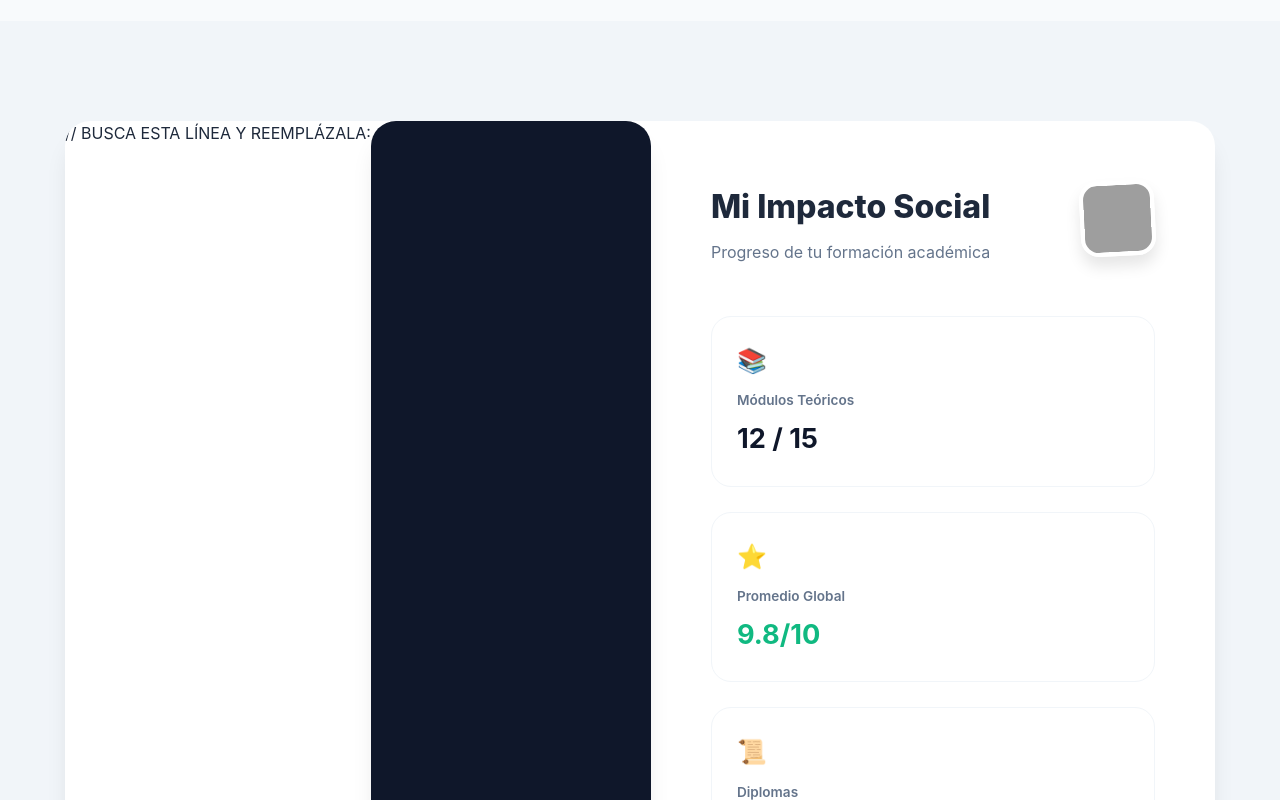
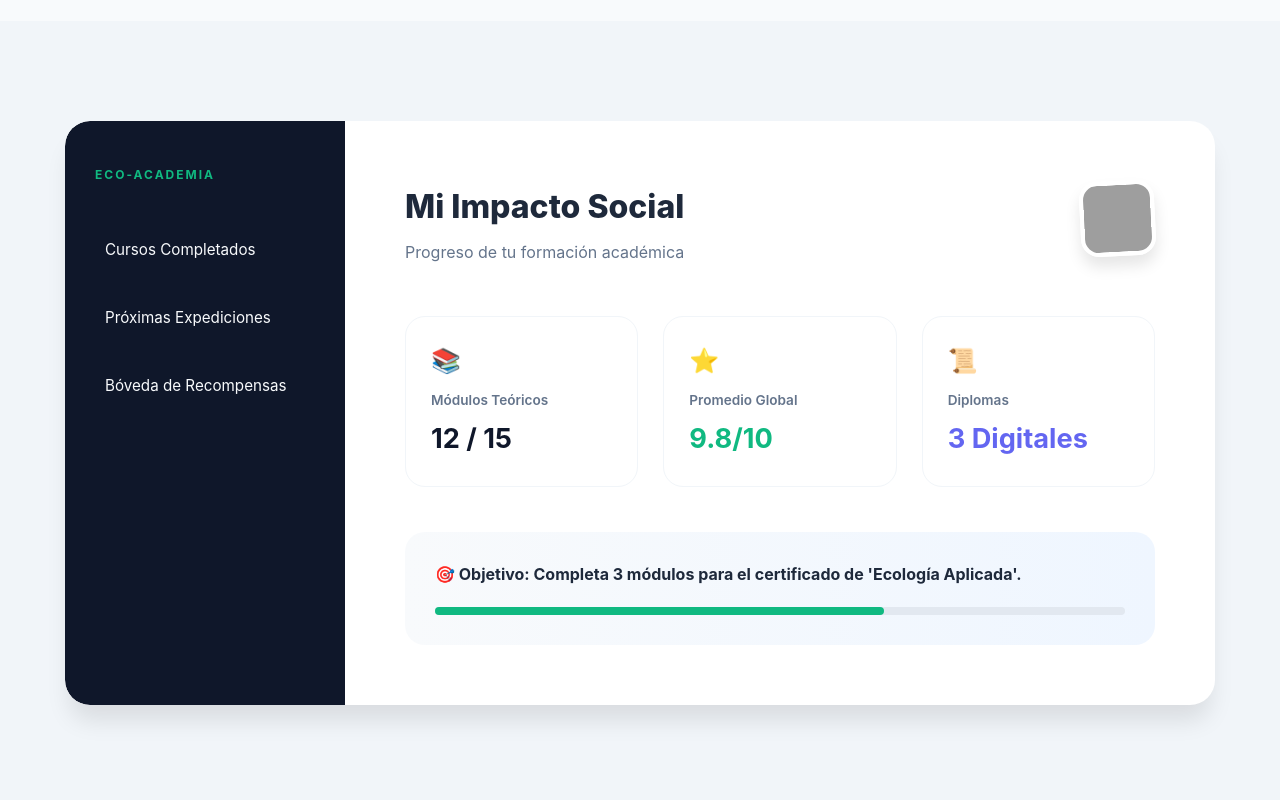
Before and after one commit to dayseeker129-max/ecoguardia-frontend, a React (Create React App) app: page / in a window 1280 px wide. Shown: the part 1620-2420 px from the top of the page. Built offline with nearby package versions, Linux system fonts and the light colour scheme; grey boxes are pictures that could not be loaded.

Commit message:
Update App.js

```diff
--- a/src/App.js
+++ b/src/App.js
@@ -4,7 +4,7 @@ import axios from "axios";
 
 // Esto crea un acceso directo a tu servidor
 const api = axios.create({
-  baseURL: "https://ecoguardia-backend.onrender.com/api"
+  baseURL: "http://localhost:5000/api"
 });
 
 // ESTO ES LO QUE AGREGASTE (El interceptor)
@@ -327,28 +327,21 @@ function App() {
             <div className="dashboard-wrapper" style={{maxWidth: '1150px', margin: '0 auto', background: '#fff', borderRadius: '25px', display: 'flex', minHeight: '550px', boxShadow: '0 20px 25px -5px rgba(0,0,0,0.1)'}}>
 
               {/* BARRA LATERAL */}
-              // BUSCA ESTA LÍNEA Y REEMPLÁZALA:
-<div className="dashboard-wrapper" style={{
-  maxWidth: '1150px',
-  margin: '0 auto',
-  background: '#fff',
-  borderRadius: '25px',
-  display: 'flex',
-  flexDirection: window.innerWidth < 768 ? 'column' : 'row', // <--- CAMBIO CLAVE
-  minHeight: 'auto', // <--- CAMBIO CLAVE
-  boxShadow: '0 20px 25px -5px rgba(0,0,0,0.1)',
-  overflow: 'hidden'
-}}>
-
-  {/* BARRA LATERAL: Cambia width fixed por 100% en móvil */}
-  <div className="dash-sidebar" style={{
-    width: window.innerWidth < 768 ? '100%' : '280px', // <--- CAMBIO CLAVE
-    background: '#0f172a',
-    padding: '20px',
-    color: '#f8fafc'
-  }}>
+              <div className="dash-sidebar" style={{width: '280px', background: '#0f172a', padding: '40px 20px', color: '#f8fafc', borderTopLeftRadius: '25px', borderBottomLeftRadius: '25px'}}>
+                <div style={{marginBottom: '35px', paddingLeft: '10px'}}>
+                  <span style={{color: '#10b981', fontSize: '0.75rem', fontWeight: 'bold', letterSpacing: '2px'}}>ECO-ACADEMIA</span>
+                </div>
+                {Object.keys(tabData).map(tab => (
+                    <div key={tab} className={`sidebar-item ${activeTab === tab ? "active" : ""}`}
+                         onClick={() => setActiveTab(tab)}
+                         style={{
+                           padding: '16px 20px', borderRadius: '14px', cursor: 'pointer', marginBottom: '12px', fontSize: '0.95rem', transition: 'all 0.3s ease',
+                           background: activeTab === tab ? 'linear-gradient(135deg, #10b981, #059669)' : 'transparent',
+                           boxShadow: activeTab === tab ? '0 10px 15px -3px rgba(16, 185, 129, 0.4)' : 'none'
+                         }}>
+                      {tab}
                     </div>
-
+                ))}
               </div>
 
               {/* CONTENIDO PRINCIPAL DINÁMICO */}
```
